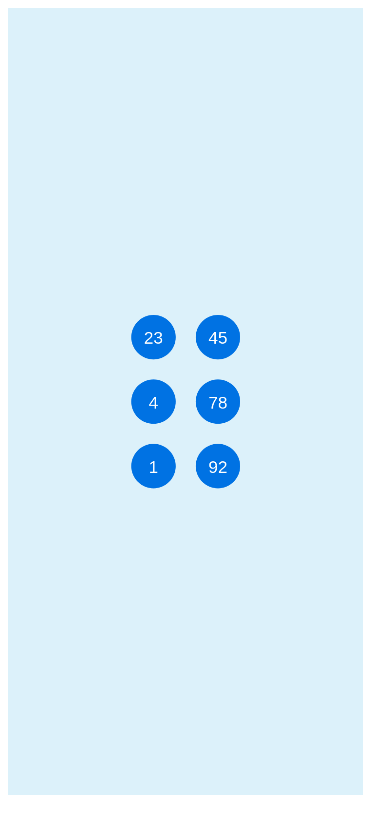
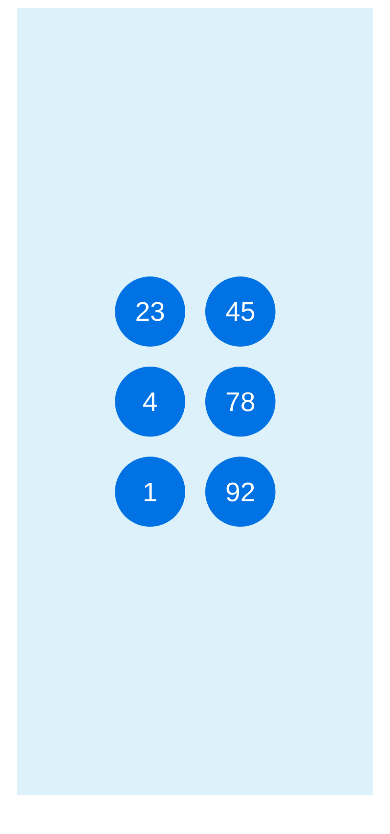
Before and after one commit to yannis-n/Javascript-Number-Sequence, a plain HTML site: page index.html in a window 390 px wide. Drawn offline with Linux system fonts and the light colour scheme.

Commit message:
added responsiveness bug

```diff
--- a/index.html
+++ b/index.html
@@ -5,6 +5,10 @@
 	<meta charset="UTF-8" />
 	<meta name="viewport" content="width=device-width, initial-scale=1.0">
 	<style>
+		body{
+			display: flex;
+			justify-content: center;
+		}
 		#screen-container{
 			position: relative;
 			width: fit-content;
--- a/src/game.js
+++ b/src/game.js
@@ -149,6 +149,18 @@ export default class NumberSequence {
         unitHeight : this.gameWidth / 16
       };
 
+    if (this.gameWidth < 400){
+      this.unitMeasurement = {
+        unitWidth : 35,
+        unitHeight : 35
+      };
+    } else if (this.gameWidth > 1200){
+      this.unitMeasurement = {
+        unitWidth : 60,
+        unitHeight : 60
+      };
+    }
+
   }
 
   start() {
--- a/src/index.js
+++ b/src/index.js
@@ -11,9 +11,9 @@ window.onload = function (){
 
   // let ctx = setupCanvas(canvas);
 
-  const GAME_WIDTH = rect.width;
-  const GAME_HEIGHT = rect.height;
-  const difficulty = 1;
+  let GAME_WIDTH = rect.width;
+  let GAME_HEIGHT = rect.height;
+  let difficulty = 1;
 
   let numberSequence = new NumberSequence(GAME_WIDTH, GAME_HEIGHT, difficulty, canvas);
 
@@ -35,9 +35,11 @@ window.onload = function (){
       let screenContainer = document.getElementById("screen-container");
       console.log(screenContainer.offsetWidth)
       canvas = createHiDPICanvas(screenContainer.offsetWidth, screenContainer.offsetHeight);
+      ctx.clearRect(0, 0, GAME_WIDTH, GAME_HEIGHT);
+      ctx = canvas.getContext('2d');
 
-      const GAME_WIDTH = screenContainer.offsetWidth;
-      const GAME_HEIGHT = screenContainer.offsetHeight;
+      GAME_WIDTH = screenContainer.offsetWidth;
+      GAME_HEIGHT = screenContainer.offsetHeight;
 
       numberSequence.updateGameSize(GAME_WIDTH, GAME_HEIGHT)
 
```
